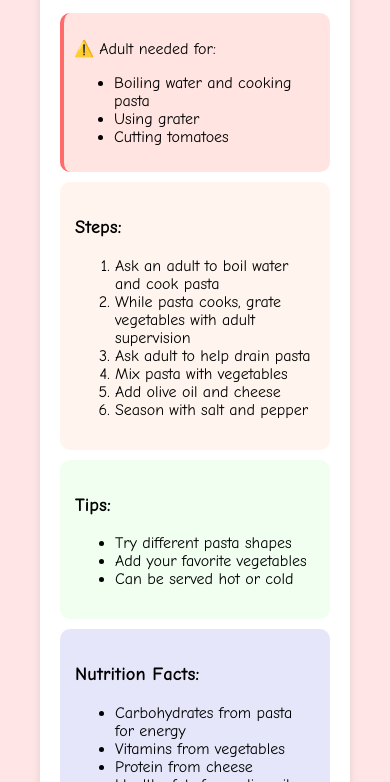
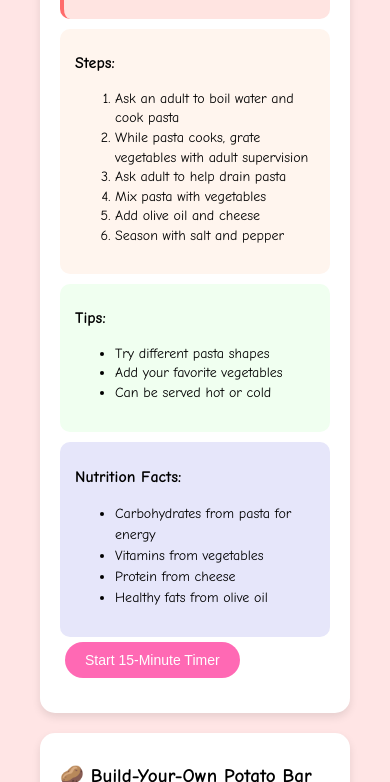
Before and after one commit to Jackfile1/My-Tribe-Kids-Kitchen-Adventure, a plain HTML site: page recipes.html in a window 390 px wide. Shown: the part 1218-2000 px from the top of the page. Drawn offline with Linux system fonts and the light colour scheme.

Commit message:
styles.css

```diff
--- a/styles.css
+++ b/styles.css
@@ -1,4 +1,99 @@
 /* Global Styles */
+/* Font Settings and Mobile Optimization */
+:root {
+    --main-font: -apple-system, BlinkMacSystemFont, 'Segoe UI', Roboto, Oxygen-Sans, Ubuntu, Cantarell, 'Helvetica Neue', sans-serif;
+    --heading-font: 'Comic Sans MS', 'Chalkboard SE', 'Arial Rounded MT Bold', sans-serif;
+}
+
+/* Base Settings */
+* {
+    -webkit-text-size-adjust: 100%;
+    -moz-text-size-adjust: 100%;
+    -ms-text-size-adjust: 100%;
+}
+
+body {
+    font-family: var(--main-font);
+    font-size: 16px;
+    line-height: 1.5;
+    -webkit-font-smoothing: antialiased;
+    -moz-osx-font-smoothing: grayscale;
+}
+
+/* Heading Styles */
+h1, h2, h3 {
+    font-family: var(--heading-font);
+    margin: 0.5em 0;
+}
+
+h1 {
+    font-size: 1.8rem;
+}
+
+h2 {
+    font-size: 1.5rem;
+}
+
+h3 {
+    font-size: 1.2rem;
+}
+
+/* Mobile Responsive Typography */
+@media screen and (max-width: 768px) {
+    body {
+        font-size: 14px;
+    }
+
+    h1 {
+        font-size: 1.6rem;
+    }
+
+    h2 {
+        font-size: 1.3rem;
+    }
+
+    h3 {
+        font-size: 1.1rem;
+    }
+
+    .recipe-card {
+        font-size: 14px;
+    }
+
+    .recipe-steps, .recipe-tips, .safety-warning {
+        font-size: 14px;
+        line-height: 1.4;
+    }
+
+    .button {
+        font-size: 14px;
+        padding: 8px 16px;
+    }
+}
+
+/* Extra Small Devices */
+@media screen and (max-width: 480px) {
+    body {
+        font-size: 13px;
+    }
+
+    h1 {
+        font-size: 1.4rem;
+    }
+
+    h2 {
+        font-size: 1.2rem;
+    }
+
+    h3 {
+        font-size: 1rem;
+    }
+
+    .recipe-card {
+        padding: 15px;
+    }
+}
+
 body {
     font-family: 'Comic Sans MS', cursive, sans-serif;
     background-color: #FFE5E5;
```
